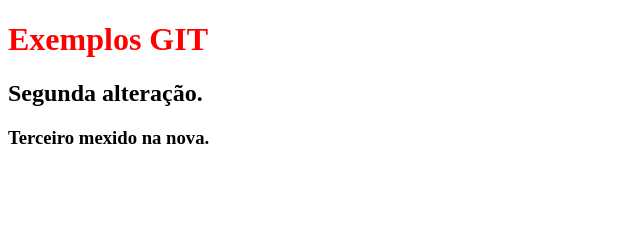
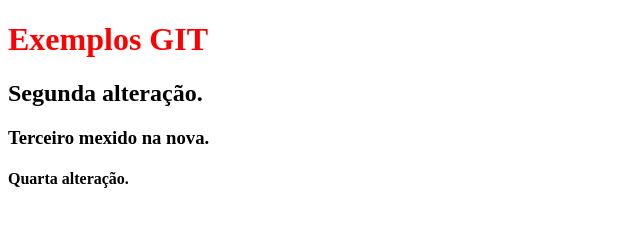
Before and after one commit to lcsilva76/aula-git4, a plain HTML site: page index.html in a window 1280 px wide. Shown: the whole page, without its empty margins (0-640 px from the left). Drawn offline with Linux system fonts and the light colour scheme.

Commit message:
quarta da nova.

```diff
--- a/index.html
+++ b/index.html
@@ -10,5 +10,6 @@
     <h1>Exemplos GIT</h1>
     <h2>Segunda alteração.</h2>
     <h3>Terceiro mexido na nova.</h3>
+    <h4>Quarta alteração.</h4>
 </body>
 </html>
```
